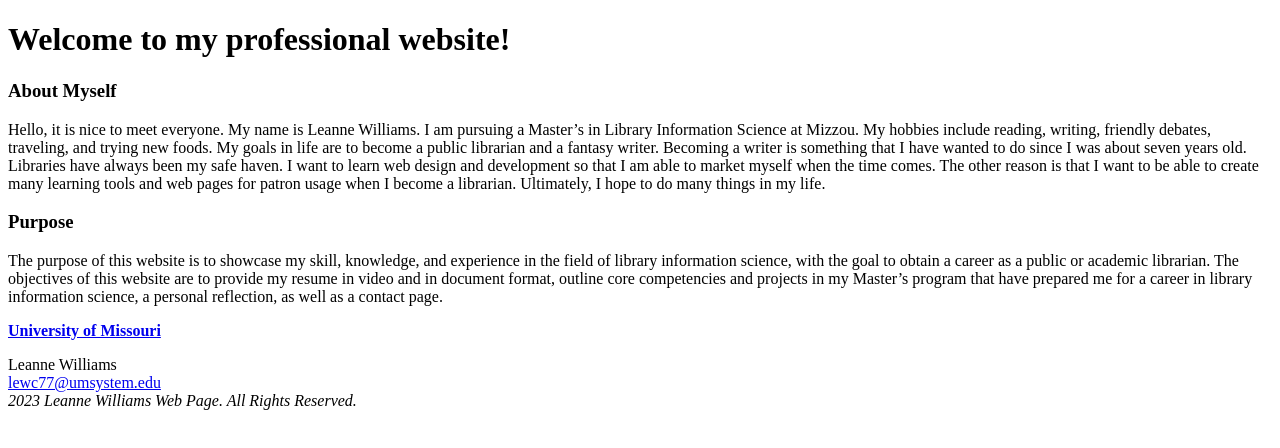
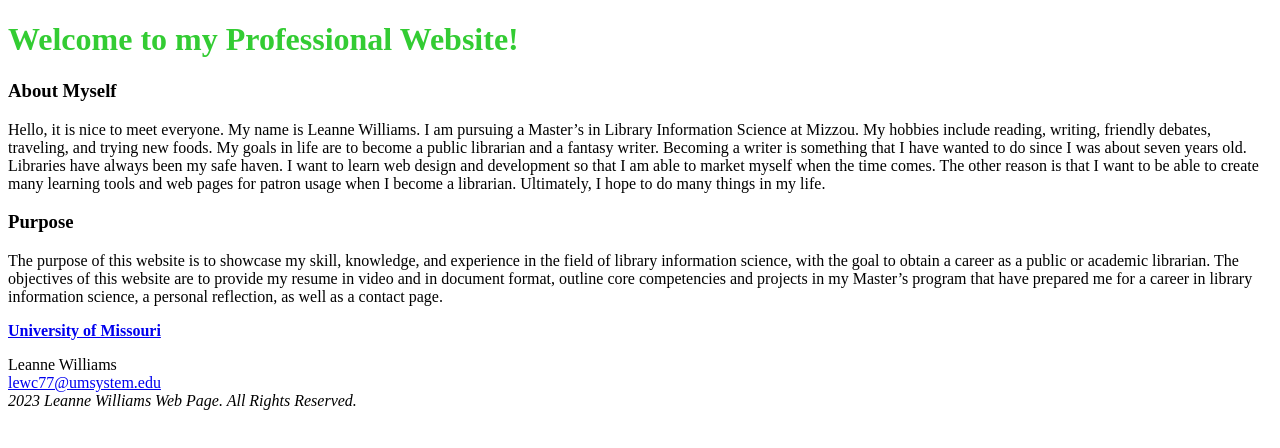
Before and after one commit to lewilliams1221/lewilliams1221.github.io, a plain HTML site: page islt_7355/index.html in a window 1280 px wide. Drawn offline with Linux system fonts and the light colour scheme.

Commit message:
Add files via upload

```diff
--- a/islt_7355/index.html
+++ b/islt_7355/index.html
@@ -13,9 +13,12 @@ Tested: Feb 05, 2023; Passed on Firefox and Chrome browsers.
 <head>
                <meta charset="utf-8">
                <title>Leanne's Website</title>
+               <link rel="stylesheet" href="style.css">
+
+
 </head>
 <body>
-    <h1>Welcome to my professional website!</h1>
+    <h1>Welcome to my Professional Website!</h1>
 <main>
     <header>
         <h3><b>About Myself</b></h3>
--- /dev/null
+++ b/islt_7355/style.css
@@ -0,0 +1 @@
+h1 { color: #33cc33;}
```
